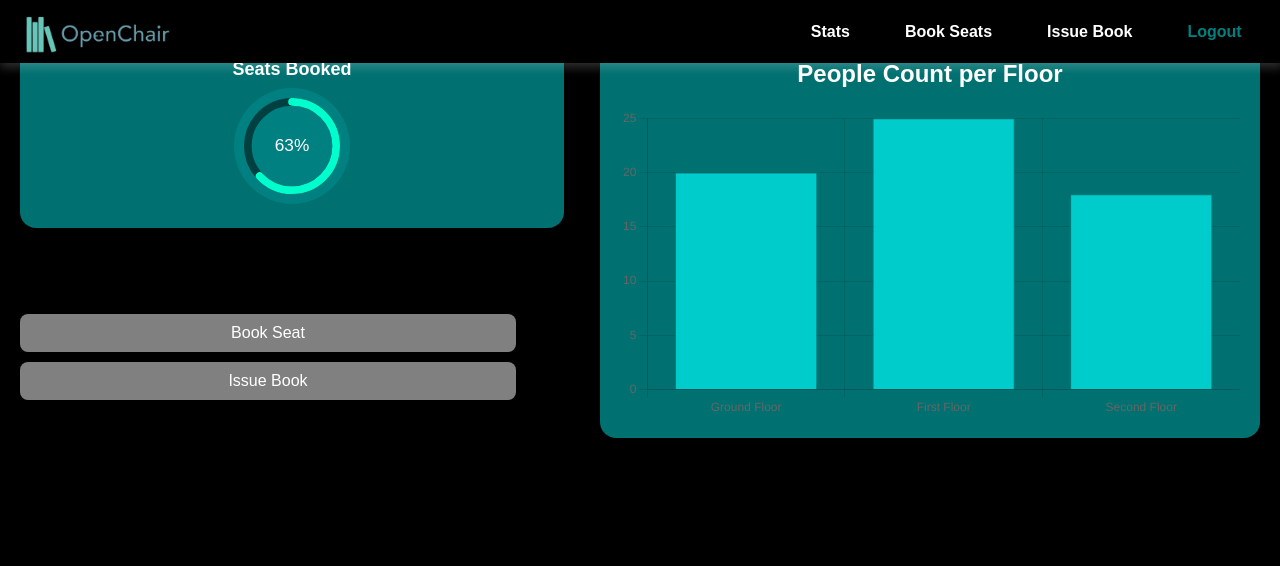
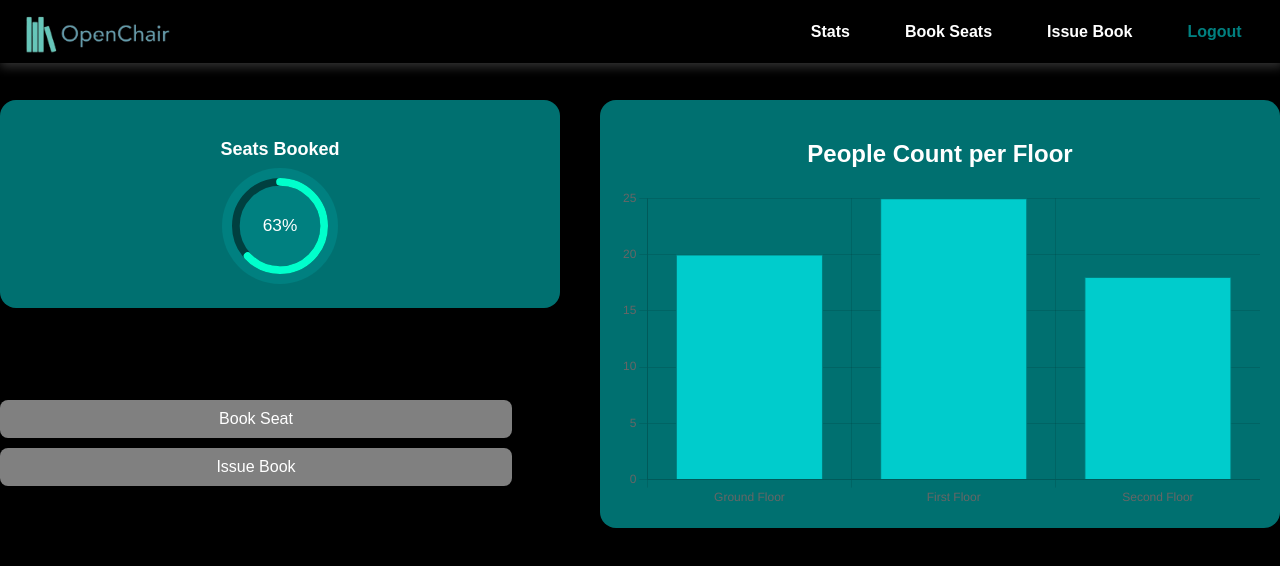
Before and after one commit to GaurangPandey2912/Library-Seat-Reservation-System, a React (Create React App) app in the folder lsr/Frontend/: page /Dashboard in a window 1280 px wide. Shown: the top 566 px of the page. Built offline with nearby package versions, Linux system fonts and the light colour scheme.

Commit message:
navbar added

```diff
--- a/lsr/Frontend/src/Pages/Dashboard.js
+++ b/lsr/Frontend/src/Pages/Dashboard.js
@@ -26,7 +26,7 @@ const LibraryDashboard = () => {
   };
 
   return (
-    <div style={{ display: "flex", flexDirection: "column", maxHeight: "100vh", backgroundColor: "black", color: "#008080", padding: "20px" }}>
+    <div style={{ display: "flex", flexDirection: "column", maxHeight: "100vh", backgroundColor: "black", color: "#008080", paddingTop:"100px" }}>
         <Navbar />
       <div style={{ display: "flex", justifyContent: "space-between", alignItems: "flex-start" }}>
         <div style={{ width: "40%", backgroundColor: "#007070", color: "white", boxShadow: "0px 4px 6px rgba(0, 0, 0, 0.1)", borderRadius: "16px", padding: "24px", display: "flex", flexDirection: "column", alignItems: "center" }}>
--- a/lsr/Frontend/src/Pages/Seatmap.css
+++ b/lsr/Frontend/src/Pages/Seatmap.css
@@ -1,9 +1,10 @@
 /* General Styles */
 .seat-selector {
     text-align: center;
+
     background-color: black;
     color: teal;
-    padding: 20px;
+    padding-top: 100px;
     font-family: Arial, sans-serif;
   }
 
--- a/lsr/Frontend/src/Pages/Seatmap.js
+++ b/lsr/Frontend/src/Pages/Seatmap.js
@@ -1,5 +1,6 @@
 import React, { useState } from "react";
 import "./Seatmap.css";
+import Navbar from "../Components/navbar";
 
 const floors = {
   "Ground Floor": [
@@ -74,6 +75,7 @@ const SeatSelector = () => {
 
   return (
     <div className="seat-selector">
+      <Navbar />
       <h2>Library Seat Reservation</h2>
       <div className="floor-selection">
         {Object.keys(floors).map((floor) => (
```
